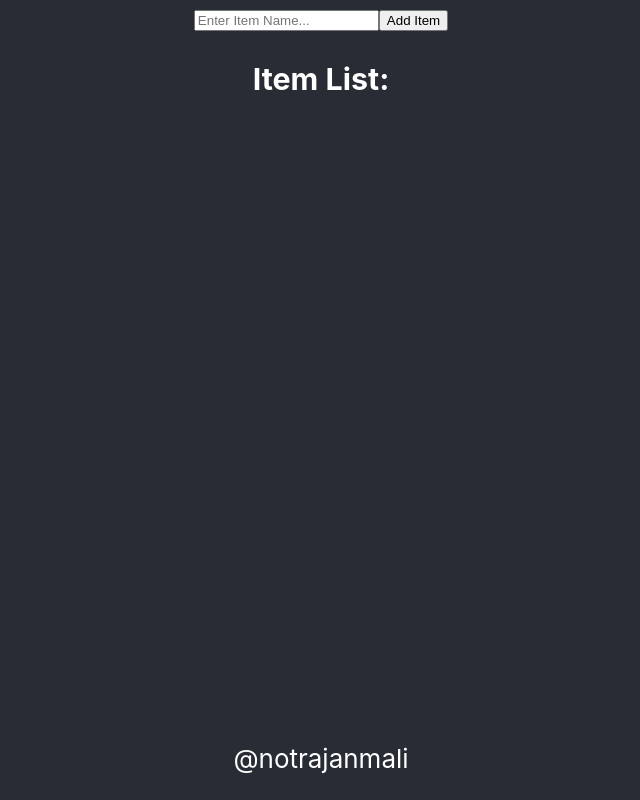
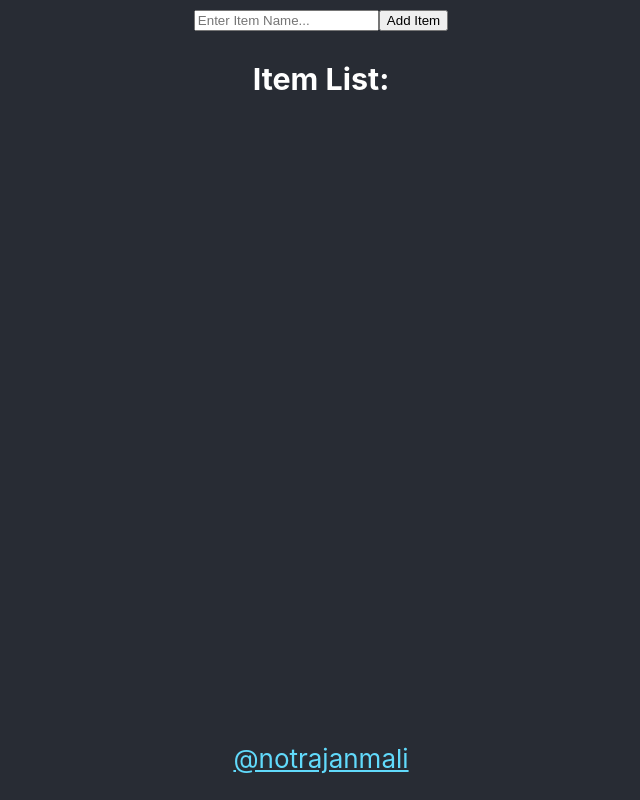
Before and after one commit to rajanmali/React-Hooks-Tutorial, a React (Create React App) app: page / in a window 1280 px wide. Shown: the whole page, without its empty margins (319-959 px from the left). Built offline with nearby package versions, Linux system fonts and the light colour scheme.

Commit message:
styling changes

```diff
--- a/src/App.css
+++ b/src/App.css
@@ -1,4 +1,5 @@
 .App {
+  text-align: center;
   background-color: #282c34;
   min-height: 100vh;
   display: flex;
@@ -6,10 +7,9 @@
   align-items: center;
   font-size: calc(10px + 2vmin);
   color: white;
+  margin: 0 auto;
 }
 
-@media (prefers-reduced-motion: no-preference) {
-  .App-logo {
-    animation: App-logo-spin infinite 20s linear;
-  }
+.App-link {
+  color: #61dafb;
 }
--- a/src/App.js
+++ b/src/App.js
@@ -8,7 +8,16 @@ function App() {
       {/* <ClassCounter /> */}
       <UseStateArray />
       <footer style={{ position: "fixed", bottom: "0" }}>
-        <p>@notrajanmali</p>
+        <p>
+          <a
+            href="https://github.com/rajanmali"
+            target="_blank"
+            rel="noreferrer"
+            className="App-link"
+          >
+            @notrajanmali
+          </a>
+        </p>
       </footer>
     </div>
   );
```
